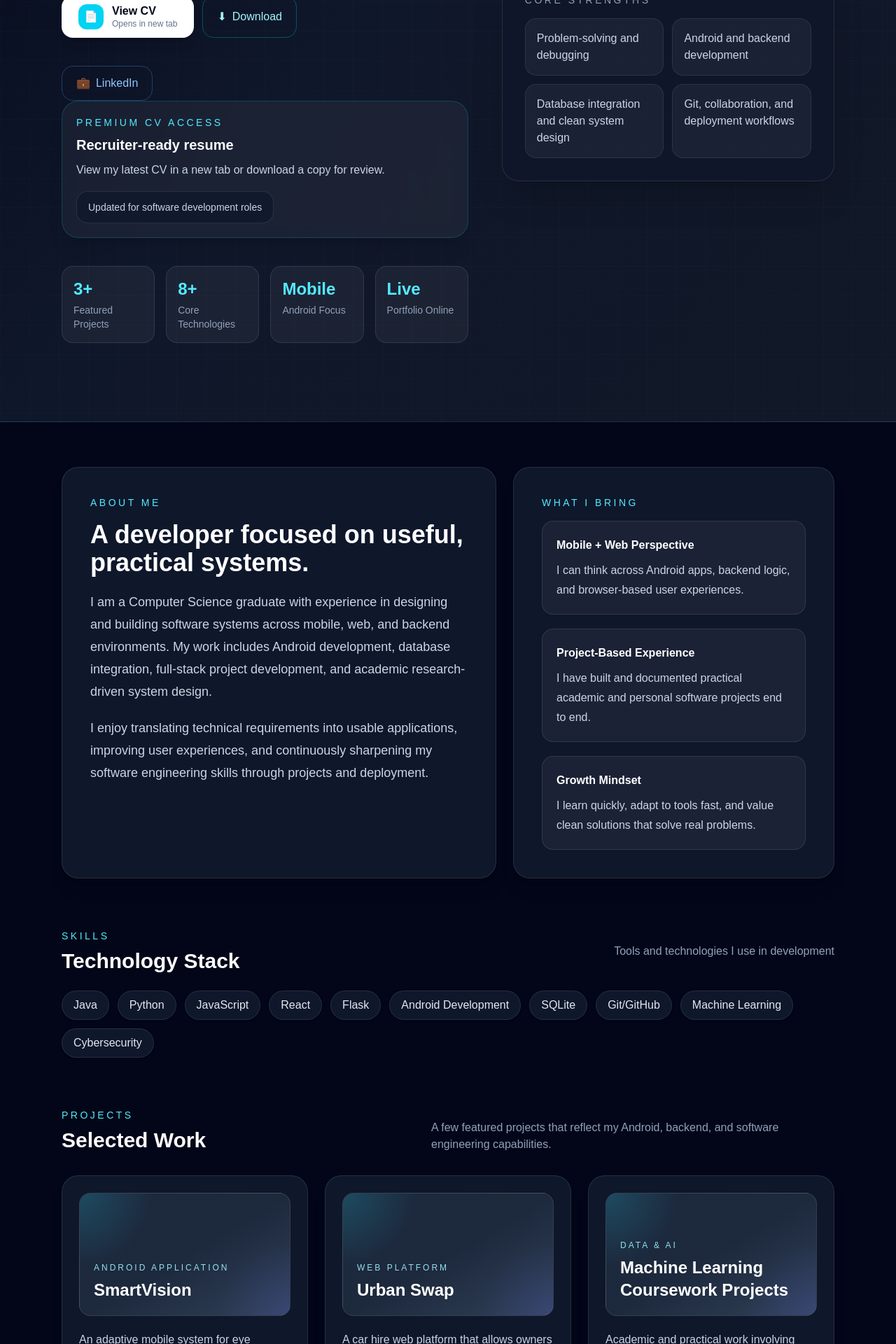
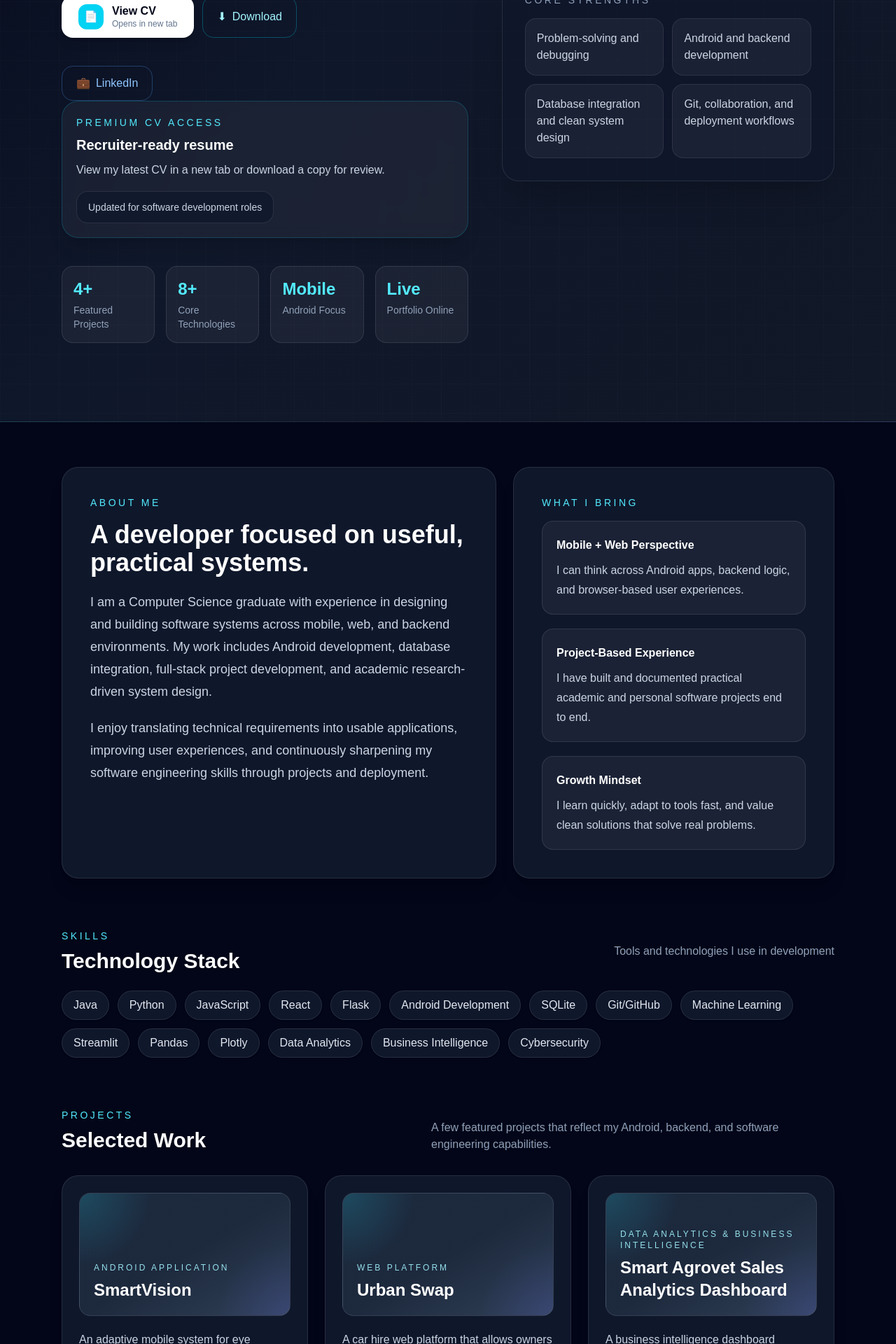
Before and after one commit to JobMunyoki/my-portfolio, a Next.js app: page / in a window 1280 px wide. Shown: the part 880-2800 px from the top of the page at 70% size. Built offline with nearby package versions, Linux system fonts and the light colour scheme.

Commit message:
Add Smart Agrovet Sales Analytics Dashboard to portfolio

```diff
--- a/app/page.js
+++ b/app/page.js
@@ -9,6 +9,11 @@ export default function PortfolioWebsite() {
     "SQLite",
     "Git/GitHub",
     "Machine Learning",
+    "Streamlit",
+    "Pandas",
+    "Plotly",
+    "Data Analytics",
+    "Business Intelligence",
     "Cybersecurity"
   ];
 
@@ -32,6 +37,22 @@ export default function PortfolioWebsite() {
       demo: "https://urban-swap-lite-4frfzdunj-jobmunyokis-projects.vercel.app"
     },
     {
+  title: "Smart Agrovet Sales Analytics Dashboard",
+  category: "Data Analytics & Business Intelligence",
+  description:
+    "A business intelligence dashboard designed for agrovet businesses to analyze sales performance, product demand, revenue trends, and inventory movement. The system processes sales data from CSV files and provides actionable insights through interactive visualizations and KPI tracking.",
+  tech: [
+    "Python",
+    "Pandas",
+    "Streamlit",
+    "Plotly",
+    "CSV Analytics",
+    "Business Intelligence"
+  ],
+  github: "https://github.com/JobMunyoki",
+  demo: "#"
+},
+    {
       title: "Machine Learning Coursework Projects",
       category: "Data & AI",
       description:
@@ -39,8 +60,25 @@ export default function PortfolioWebsite() {
       tech: ["Python", "Machine Learning", "Data Analysis"],
       github: "https://github.com/JobMunyoki",
       demo: "#"
-    }
+    },
+
   ];
+  const experience = [
+  {
+    role: "QuickBooks POS & IT Support",
+    company: "Winner Distributors",
+    type: "IT Support & Business Systems",
+    description:
+      "Provided technical support, QuickBooks Point of Sale maintenance, troubleshooting, backup and recovery, network support, and user assistance. Helped maintain business systems and ensure smooth daily operations.",
+    tools: [
+      "QuickBooks POS",
+      "Windows",
+      "Networking",
+      "Data Backup",
+      "Technical Support"
+    ]
+  }
+];
 
   const strengths = [
     "Problem-solving and debugging",
@@ -67,6 +105,7 @@ export default function PortfolioWebsite() {
             <div className="hidden md:flex items-center gap-6 text-sm text-slate-300">
             <a href="#about" className="hover:text-cyan-300 transition">About</a>
             <a href="#projects" className="hover:text-cyan-300 transition">Projects</a>
+            <a href="#experience" className="hover:text-cyan-300 transition">Experience</a>
             <a href="#contact" className="hover:text-cyan-300 transition">Contact</a>
 
             <a
@@ -171,7 +210,7 @@ export default function PortfolioWebsite() {
 
               <div className="grid grid-cols-2 md:grid-cols-4 gap-4 max-w-3xl">
                 <div className="rounded-2xl border border-white/10 bg-white/5 p-4">
-                  <p className="text-2xl font-bold text-cyan-300">3+</p>
+                  <p className="text-2xl font-bold text-cyan-300">4+</p>
                   <p className="text-sm text-slate-400 mt-1">Featured Projects</p>
                 </div>
                 <div className="rounded-2xl border border-white/10 bg-white/5 p-4">
@@ -332,7 +371,51 @@ export default function PortfolioWebsite() {
           ))}
         </div>
       </section>
+      <section id="experience" className="max-w-6xl mx-auto px-6 py-16">
+  <div className="flex items-end justify-between gap-4 mb-8 flex-wrap">
+    <div>
+      <p className="text-sm uppercase tracking-[0.25em] text-cyan-300 mb-2">
+        Experience
+      </p>
+      <h2 className="text-3xl font-bold">Professional Experience</h2>
+    </div>
+    <p className="text-slate-400 max-w-xl">
+      Practical IT and business systems experience supporting real company operations.
+    </p>
+  </div>
 
+  <div className="grid md:grid-cols-1 gap-6">
+    {experience.map((item) => (
+      <div
+        key={item.role}
+        className="bg-slate-900 rounded-3xl shadow-xl border border-white/10 p-8 hover:border-cyan-400/30 transition"
+      >
+        <p className="text-sm uppercase tracking-[0.25em] text-cyan-300 mb-3">
+          {item.type}
+        </p>
+
+        <h3 className="text-2xl font-semibold mb-2">{item.role}</h3>
+
+        <p className="text-slate-400 mb-5">{item.company}</p>
+
+        <p className="text-slate-300 leading-8 mb-6">
+          {item.description}
+        </p>
+
+        <div className="flex flex-wrap gap-2">
+          {item.tools.map((tool) => (
+            <span
+              key={tool}
+              className="text-sm px-3 py-1 rounded-full bg-slate-800 text-slate-200 border border-white/5"
+            >
+              {tool}
+            </span>
+          ))}
+        </div>
+      </div>
+    ))}
+  </div>
+</section>
       <section className="max-w-6xl mx-auto px-6 py-2">
         <div className="grid md:grid-cols-3 gap-6">
           <div className="bg-slate-900 border border-white/10 rounded-3xl p-8">
```
Also changed, not shown: 1 other file (tests, documents, lock files or other folders).
